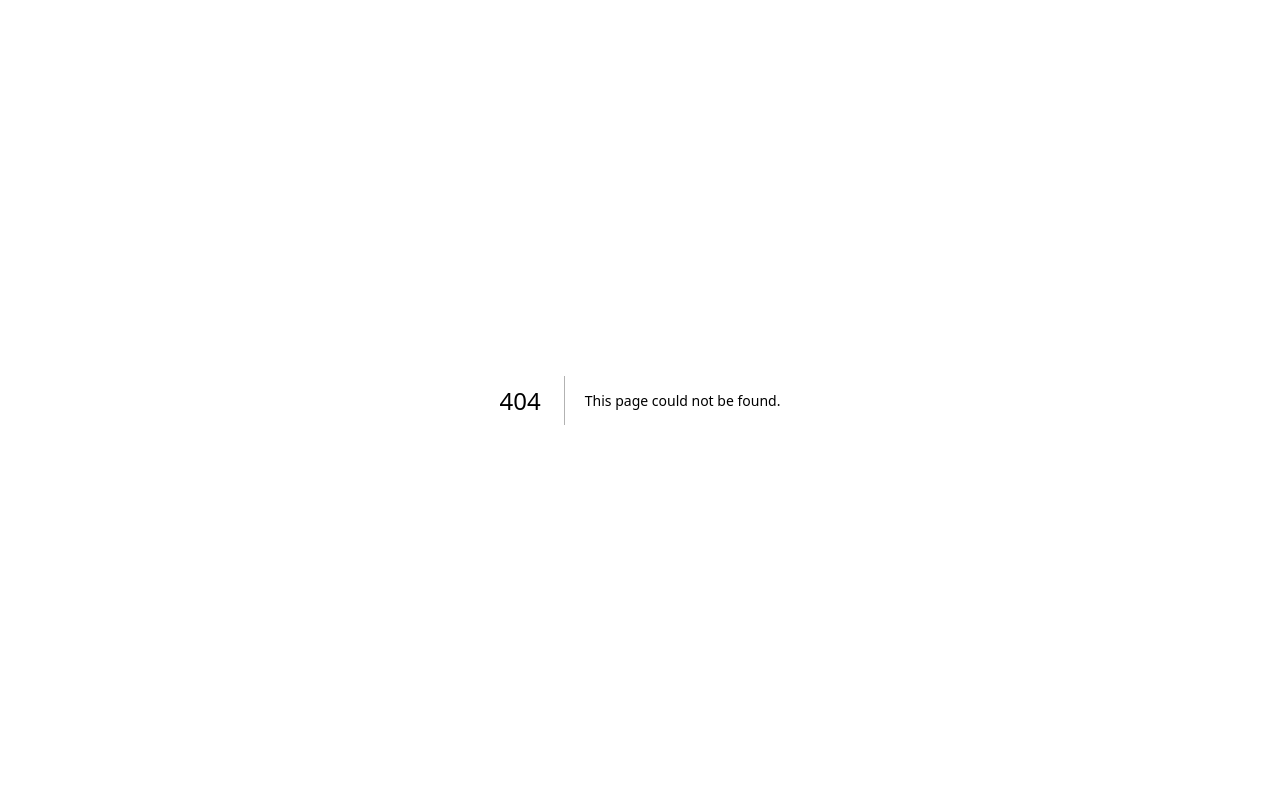
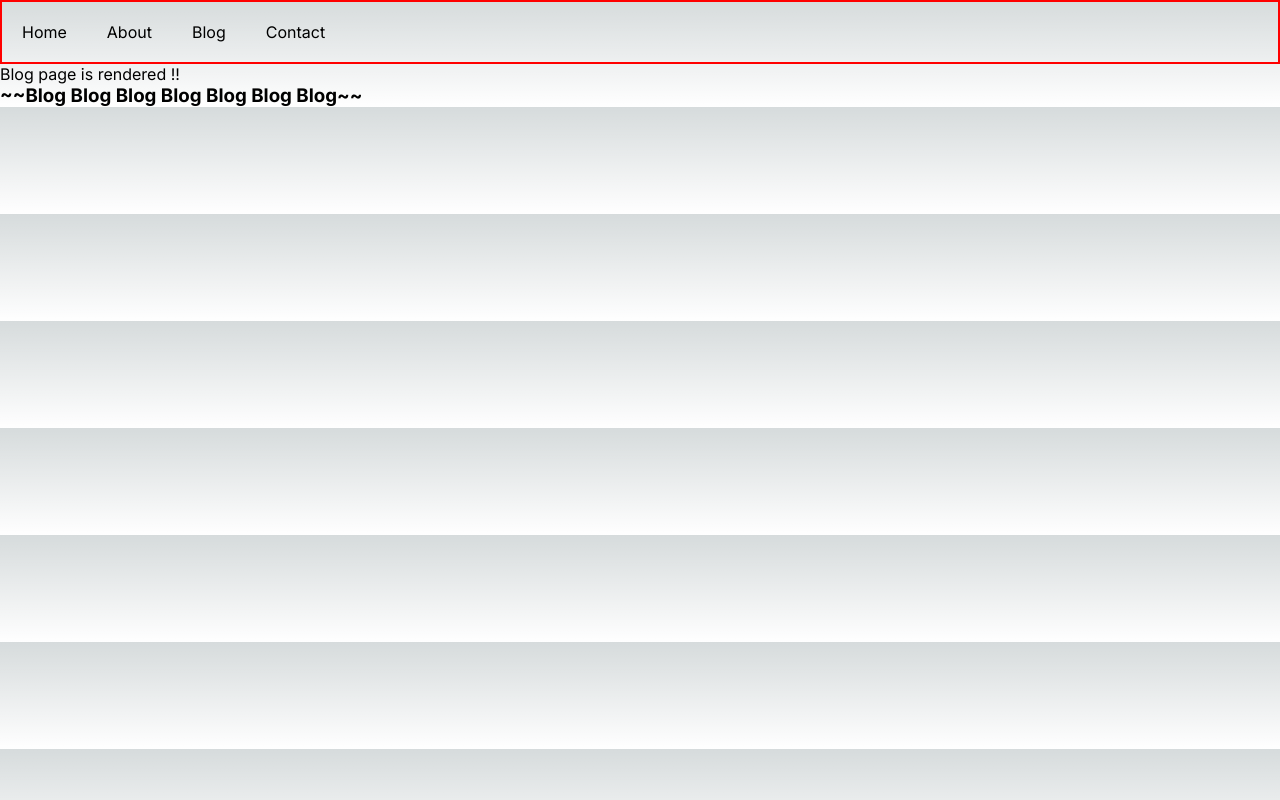
Before and after one commit to webdev-ashishk/next-js, a Next.js app: page /blog in a window 1280 px wide. Before the commit this address had no page. Built offline with nearby package versions, Linux system fonts and the light colour scheme.

Commit message:
nav bar completed

```diff
--- /dev/null
+++ b/src/app/Header/page.js
@@ -0,0 +1,27 @@
+import Link from "next/link";
+import React from "react";
+
+const Header = () => {
+  return (
+    <>
+      <nav>
+        <ul>
+          <li>
+            <Link href="/">Home</Link>
+          </li>
+          <li>
+            <Link href="/about">About</Link>
+          </li>
+          <li>
+            <Link href="/blog">Blog</Link>
+          </li>
+          <li>
+            <Link href="/contact">Contact</Link>
+          </li>
+        </ul>
+      </nav>
+    </>
+  );
+};
+
+export default Header;
--- /dev/null
+++ b/src/app/blog/page.js
@@ -0,0 +1,12 @@
+import React from "react";
+
+const Blog = () => {
+  return (
+    <div>
+      Blog page is rendered !!
+      <h3>~~Blog Blog Blog Blog Blog Blog Blog~~</h3>
+    </div>
+  );
+};
+
+export default Blog;
--- /dev/null
+++ b/src/app/contact/ashish/page.js
@@ -0,0 +1,13 @@
+import React from "react";
+import contact from "../page";
+
+const ashish = () => {
+  return (
+    <div>
+      ashish inside the contact
+      <h2>Nested Routing working!</h2>
+    </div>
+  );
+};
+
+export default ashish;
--- a/src/app/globals.css
+++ b/src/app/globals.css
@@ -1,9 +1,9 @@
 :root {
   --max-width: 1100px;
   --border-radius: 12px;
-  --font-mono: ui-monospace, Menlo, Monaco, 'Cascadia Mono', 'Segoe UI Mono',
-    'Roboto Mono', 'Oxygen Mono', 'Ubuntu Monospace', 'Source Code Pro',
-    'Fira Mono', 'Droid Sans Mono', 'Courier New', monospace;
+  --font-mono: ui-monospace, Menlo, Monaco, "Cascadia Mono", "Segoe UI Mono",
+    "Roboto Mono", "Oxygen Mono", "Ubuntu Monospace", "Source Code Pro",
+    "Fira Mono", "Droid Sans Mono", "Courier New", monospace;
 
   --foreground-rgb: 0, 0, 0;
   --background-start-rgb: 214, 219, 220;
@@ -105,3 +105,21 @@ a {
     color-scheme: dark;
   }
 }
+
+nav {
+  border: 2px solid red;
+}
+nav > ul {
+  display: flex;
+}
+
+nav > ul > li {
+  list-style: none;
+  margin: 10px 10px;
+  padding: 10px;
+}
+nav > ul > li:hover {
+  border-radius: 10px;
+  background-color: white;
+  color: black;
+}
--- a/src/app/layout.js
+++ b/src/app/layout.js
@@ -1,5 +1,6 @@
 import './globals.css'
 import { Inter } from 'next/font/google'
+import Header from './Header/page'
 
 const inter = Inter({ subsets: ['latin'] })
 
@@ -11,7 +12,9 @@ export const metadata = {
 export default function RootLayout({ children }) {
   return (
     <html lang="en">
-      <body className={inter.className}>{children}</body>
+      <body className={inter.className}>
+        <Header/>
+        {children}</body>
     </html>
   )
 }
```
